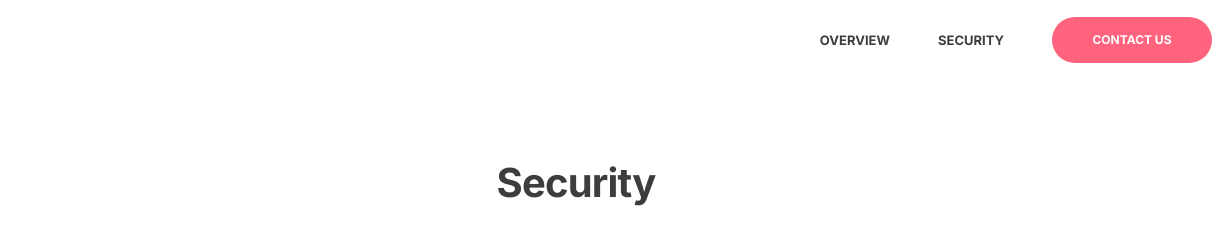
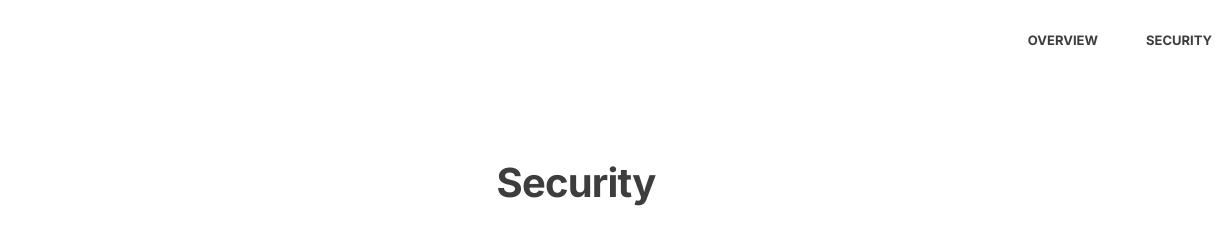
Before and after one commit to samo-fillit/UCD-Final-Project, a plain HTML site: page security.html in a window 1280 px wide. Shown: the top 251 px of the page, 64-1280 px from the left. Drawn offline with nearby package versions, Linux system fonts and the light colour scheme; a small style sheet from the web is missing.

Commit message:
security page update

```diff
--- a/security.html
+++ b/security.html
@@ -182,8 +182,6 @@
             <a href="index.html"><div class="link valign-text-middle header--13--bold">OVERVIEW</div> </a
             ><a href="security.html"><div class="link valign-text-middle header--13--bold">SECURITY</div> </a>
           </div>
-          <div class="button-primary-2 button-primary-3"><div class="button header--12--bold">CONTACT US</div></div>
-        </div>
       </div>
     </div>
   </body>
```
